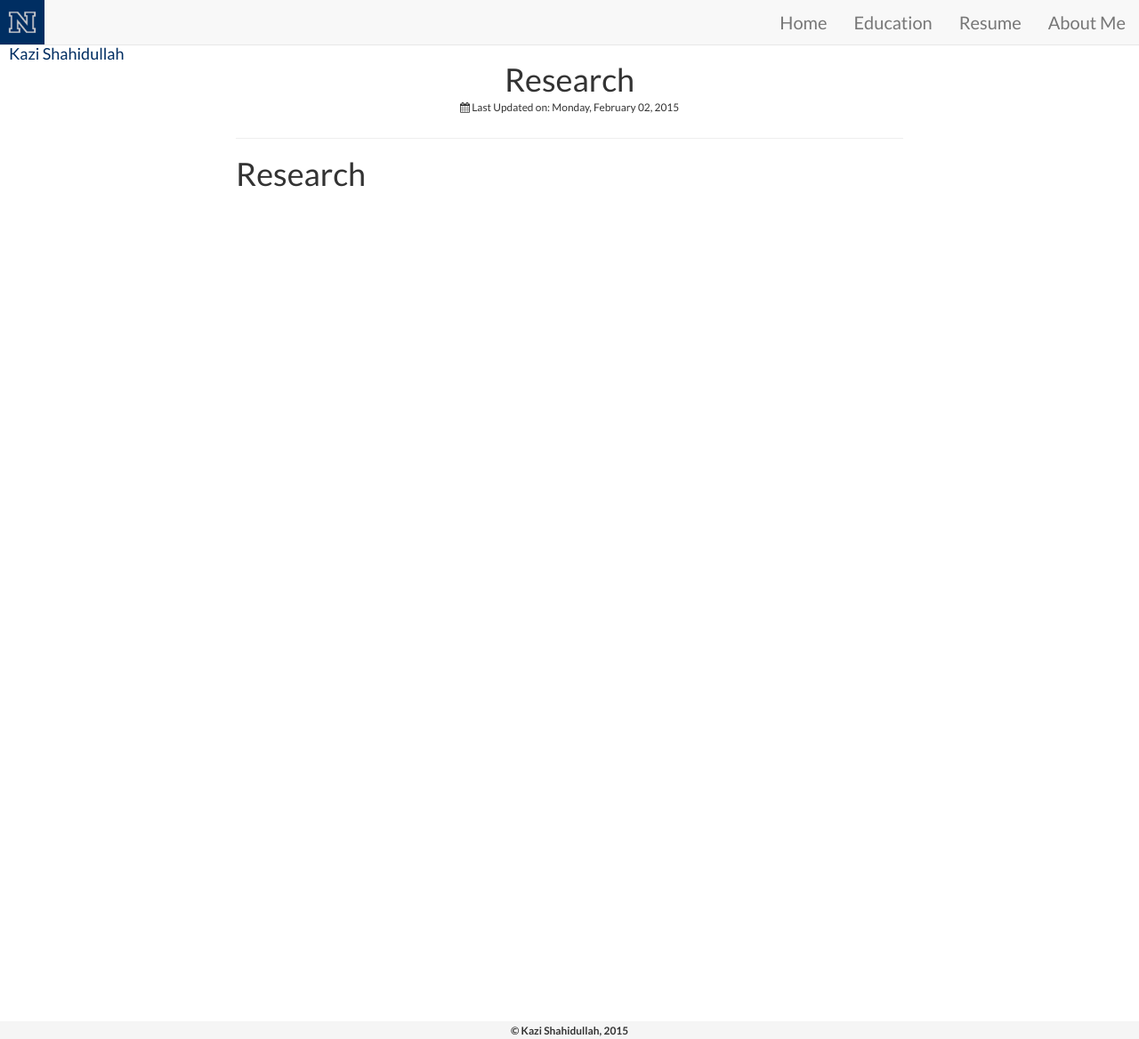
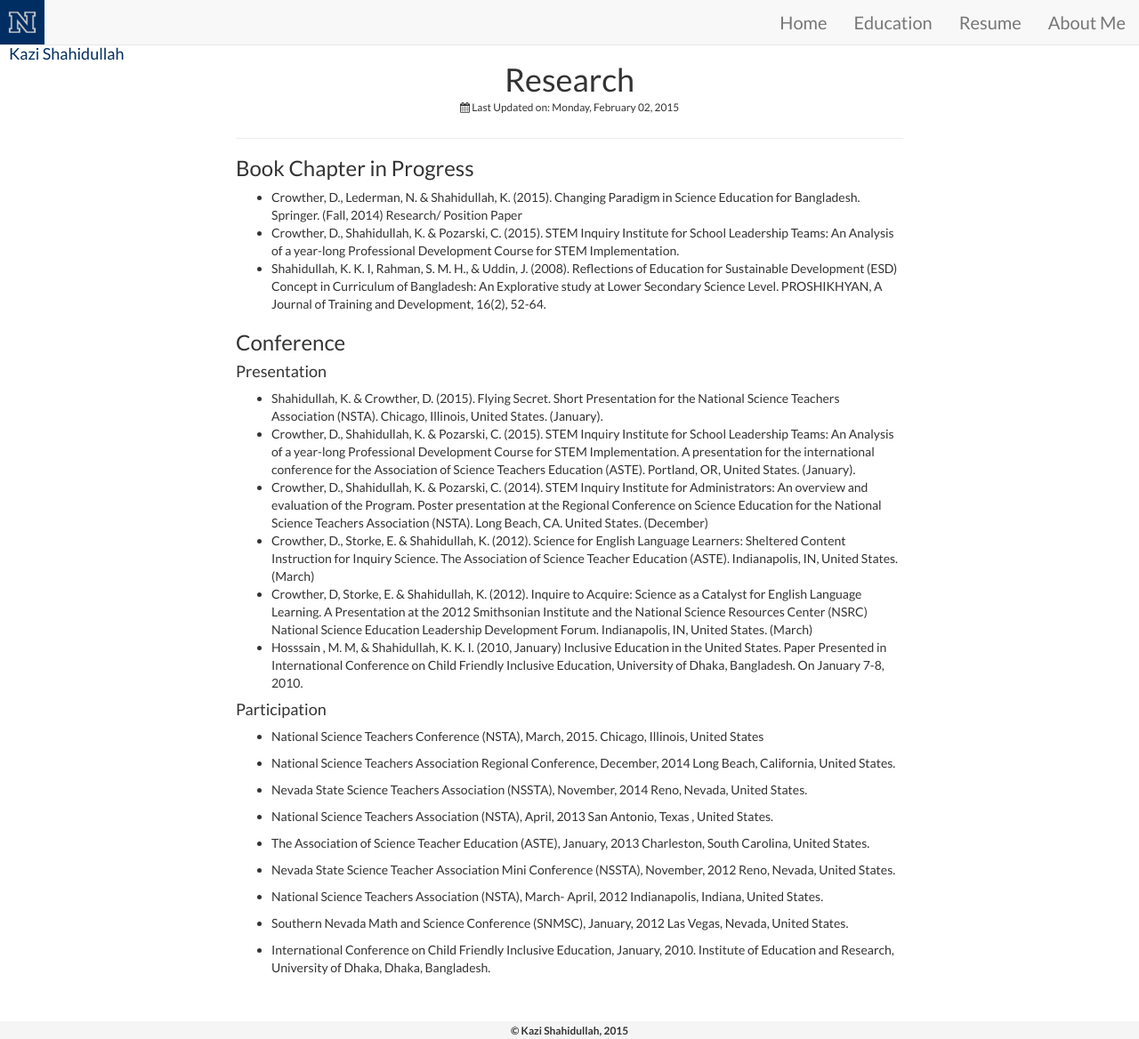
Before and after one commit to kazishahidullah/kazishahidullah.github.io, a Jekyll site: the page built from research/index.md, in a window 1280 px wide and 1168 px high. Shown: the whole window at 89% size. Built offline with Jekyll 4.4.1, drawn with Linux system fonts in a browser that asks for light colours; nearby versions of some CDN libraries.

Commit message:
Update index.md

```diff
--- a/research/index.md
+++ b/research/index.md
@@ -7,5 +7,48 @@ date: 2015-02-02 13:11
 lastmodified: 2015-02-02 13:11
 ---
 
+### Book Chapter in Progress
+* Crowther, D., Lederman, N. & Shahidullah, K. (2015). Changing Paradigm in Science Education for Bangladesh. Springer. (Fall, 2014)
+Research/ Position Paper
+* Crowther, D., Shahidullah, K. &  Pozarski, C. (2015). STEM Inquiry Institute for School Leadership Teams: An Analysis of a year-long Professional Development Course for STEM Implementation.
+* Shahidullah, K. K. I, Rahman, S. M. H., & Uddin, J. (2008). Reflections of Education for Sustainable Development (ESD) Concept in Curriculum of Bangladesh: An Explorative study at Lower Secondary Science Level. PROSHIKHYAN, A Journal of Training and Development, 16(2), 52-64.
 
-# Research
+### Conference
+
+#### Presentation
+* Shahidullah, K. &  Crowther, D. (2015). Flying Secret. Short Presentation for the National Science Teachers Association (NSTA). Chicago, Illinois, United States. (January).
+* Crowther, D., Shahidullah, K. &  Pozarski, C. (2015). STEM Inquiry Institute for School Leadership Teams: An Analysis of a year-long Professional Development Course for STEM Implementation. A presentation for the international conference for the Association of Science Teachers Education (ASTE). Portland, OR, United States. (January).
+* Crowther, D., Shahidullah, K. & Pozarski, C. (2014). STEM Inquiry Institute for Administrators: An overview and evaluation of the Program. Poster presentation at the Regional Conference on Science Education for the National Science Teachers Association (NSTA). Long Beach, CA. United States. (December)
+* Crowther, D., Storke, E. & Shahidullah, K. (2012). Science for English Language Learners: Sheltered Content Instruction for Inquiry Science. The Association of Science Teacher Education (ASTE). Indianapolis, IN, United States. (March)
+* Crowther, D, Storke, E. & Shahidullah, K. (2012). Inquire to Acquire: Science as a Catalyst for English Language Learning. A Presentation at the 2012 Smithsonian Institute and the National Science Resources Center (NSRC) National Science Education Leadership Development Forum. Indianapolis, IN, United States. (March)
+* Hosssain , M. M, & Shahidullah, K. K. I. (2010, January) Inclusive Education in the United States. Paper Presented  in International Conference on Child Friendly Inclusive Education, University of Dhaka, Bangladesh. On January 7-8, 2010.
+
+#### Participation
+
+* National Science Teachers Conference (NSTA), March, 2015.
+Chicago, Illinois, United States
+
+* National Science Teachers Association Regional Conference, December, 2014
+Long Beach, California, United States.
+
+* Nevada State Science Teachers Association (NSSTA), November, 2014
+Reno, Nevada, United States.
+
+* National Science Teachers Association (NSTA), April, 2013
+San Antonio, Texas , United States.
+
+* The Association of Science Teacher Education (ASTE), January, 2013
+Charleston, South Carolina, United States.
+
+* Nevada State Science Teacher Association Mini Conference (NSSTA), November,  2012
+Reno, Nevada, United States.
+
+* National Science Teachers Association (NSTA), March- April, 2012
+Indianapolis, Indiana, United States.
+
+* Southern Nevada Math and Science Conference (SNMSC), January, 2012
+Las Vegas, Nevada, United States.
+
+* International Conference on Child Friendly Inclusive Education, January, 2010.
+Institute of Education and Research, University of Dhaka,
+Dhaka, Bangladesh.
```
